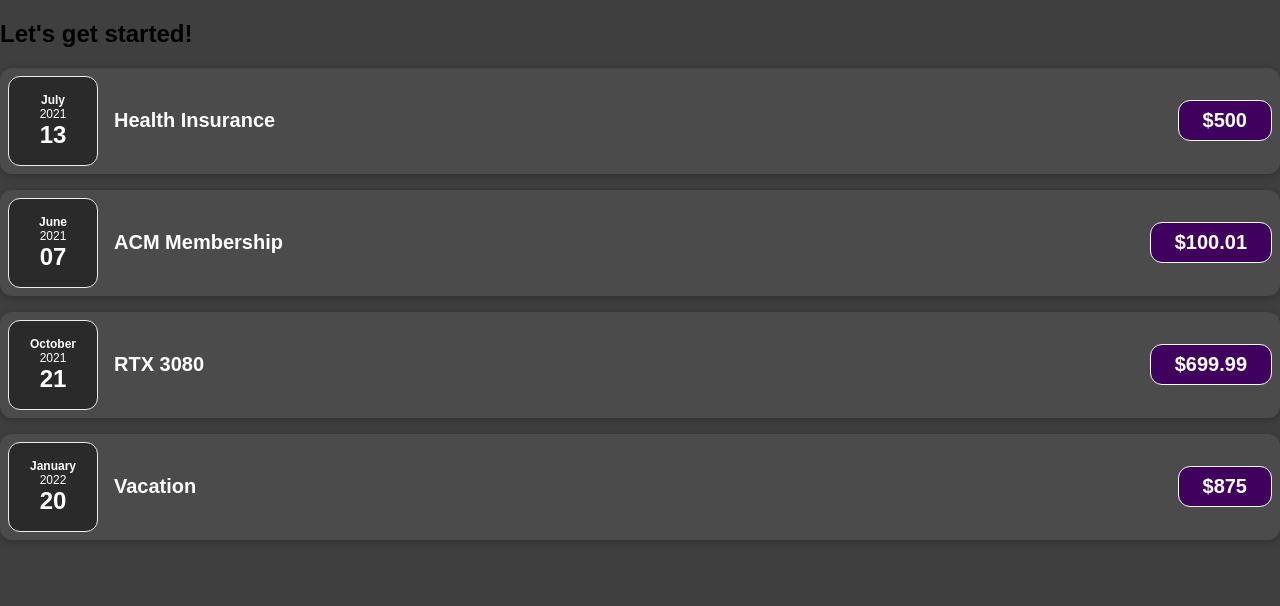
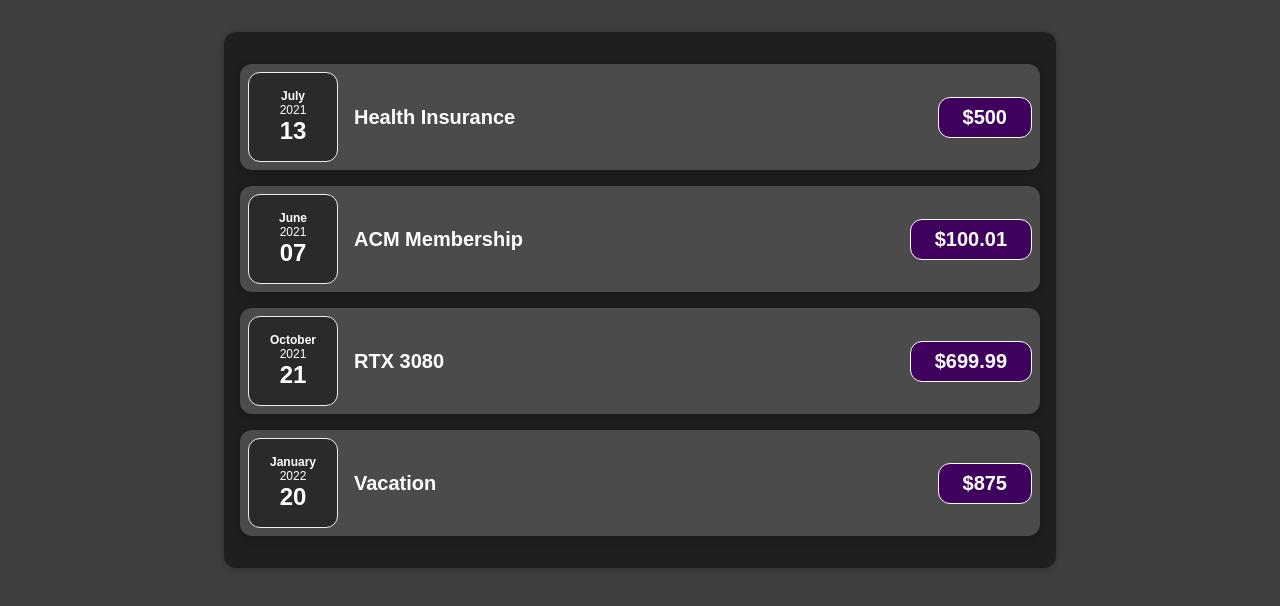
Before and after one commit to keshav-c/this-year, a JavaScript app: page / in a window 1280 px wide. Shown: the top 606 px of the page. Built offline with nearby package versions, Linux system fonts and the light colour scheme.

Commit message:
Move the list of ExpenseItems to it's own component - Expenses.

```diff
--- a/src/App.js
+++ b/src/App.js
@@ -1,7 +1,7 @@
-import ExpenseItem from './components/ExpenseItem';
+import Expenses from "./components/Expenses";
 
 function App() {
-  const expenses = [
+  const items = [
     {
       id: "e1",
       date: new Date(2021, 6, 13),
@@ -27,31 +27,7 @@
       amount: 875,
     },
   ];
-  return (
-    <div>
-      <h2>Let's get started!</h2>
-      <ExpenseItem
-        title={ expenses[0].title }
-        amount={ expenses[0].amount }
-        date={ expenses[0].date }
-      />
-      <ExpenseItem
-        title={ expenses[1].title }
-        amount={ expenses[1].amount }
-        date={ expenses[1].date }
-      />
-      <ExpenseItem
-        title={ expenses[2].title }
-        amount={ expenses[2].amount }
-        date={ expenses[2].date }
-      />
-      <ExpenseItem
-        title={ expenses[3].title }
-        amount={ expenses[3].amount }
-        date={ expenses[3].date }
-      />
-    </div>
-  );
+  return <Expenses items={items} />;
 }
 
 export default App;
--- /dev/null
+++ b/src/components/Expenses.css
@@ -0,0 +1,9 @@
+.expenses {
+  padding: 1rem;
+  background-color: rgb(31, 31, 31);
+  margin: 2rem auto;
+  width: 50rem;
+  max-width: 95%;
+  border-radius: 12px;
+  box-shadow: 0 1px 8px rgba(0, 0, 0, 0.25);
+}
--- /dev/null
+++ b/src/components/Expenses.js
@@ -0,0 +1,31 @@
+import "./Expenses.css";
+import ExpenseItem from './ExpenseItem';
+
+function Expenses(props) {
+  return (
+    <div className="expenses">
+      <ExpenseItem
+        title={props.items[0].title}
+        amount={props.items[0].amount}
+        date={props.items[0].date}
+      />
+      <ExpenseItem
+        title={props.items[1].title}
+        amount={props.items[1].amount}
+        date={props.items[1].date}
+      />
+      <ExpenseItem
+        title={props.items[2].title}
+        amount={props.items[2].amount}
+        date={props.items[2].date}
+      />
+      <ExpenseItem
+        title={props.items[3].title}
+        amount={props.items[3].amount}
+        date={props.items[3].date}
+      />
+    </div>
+  );
+}
+
+export default Expenses;
```
